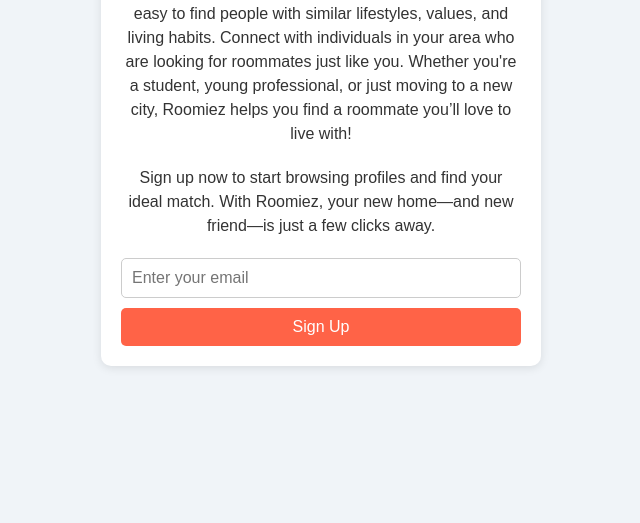
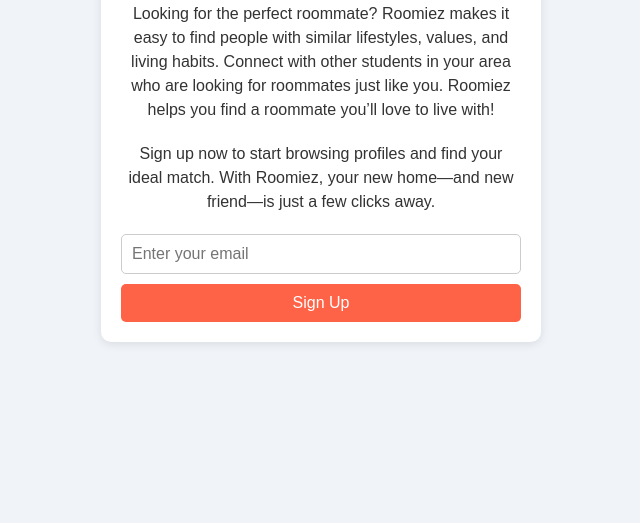
Before and after one commit to Felipe047/Business_Project2, a plain HTML site: page index.html in a window 1280 px wide. Shown: the part 277-800 px from the top of the page, without its empty margins (319-959 px from the left). Drawn offline with Linux system fonts and the light colour scheme.

Commit message:
Update index.html

```diff
--- a/index.html
+++ b/index.html
@@ -64,7 +64,7 @@
 
     <div class="container">
         <h1>Roomiez</h1>
-        <p>Looking for the perfect roommate? Roomiez makes it easy to find people with similar lifestyles, values, and living habits. Connect with individuals in your area who are looking for roommates just like you. Whether you're a student, young professional, or just moving to a new city, Roomiez helps you find a roommate you’ll love to live with!</p>
+        <p>Looking for the perfect roommate? Roomiez makes it easy to find people with similar lifestyles, values, and living habits. Connect with other students in your area who are looking for roommates just like you. Roomiez helps you find a roommate you’ll love to live with!</p>
         <p>Sign up now to start browsing profiles and find your ideal match. With Roomiez, your new home—and new friend—is just a few clicks away.</p>
         <div class="signup-box">
             <input type="email" placeholder="Enter your email" required>
```
